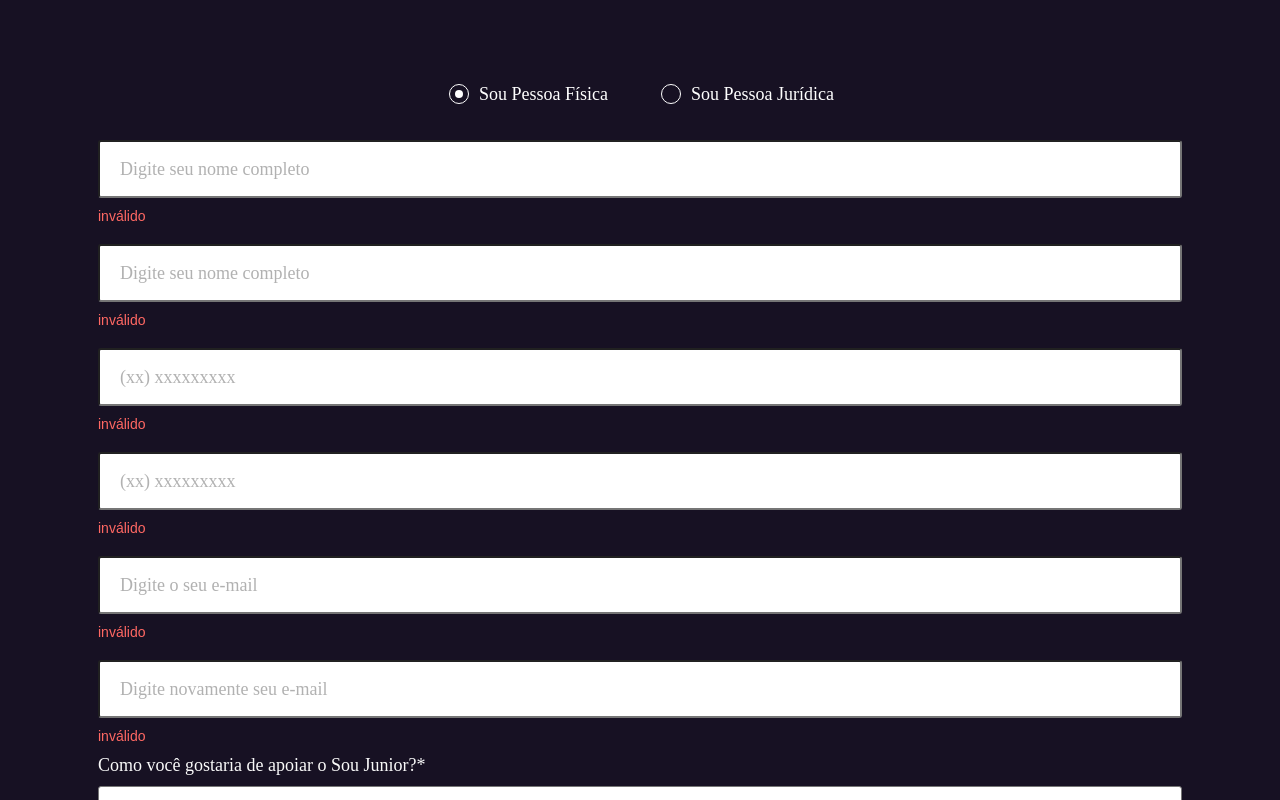
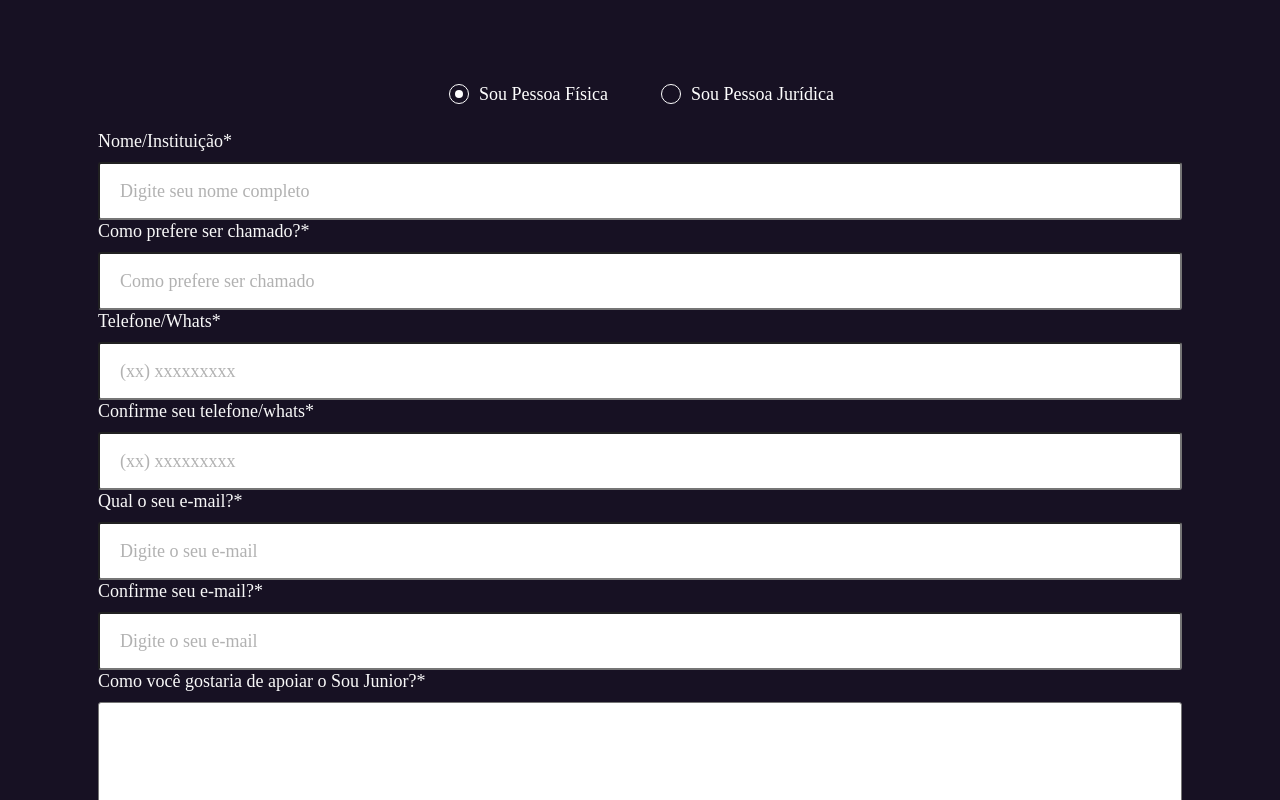
Before and after one commit to SouJunior/site-webapp, a Next.js app: page /apoiar in a window 1280 px wide. Shown: the part 760-1560 px from the top of the page. Built offline with nearby package versions, Linux system fonts and the light colour scheme; a web font is replaced by a local one.

Commit message:
Validação dos campos da página apoiador

```diff
--- a/components/Apoiador/index.jsx
+++ b/components/Apoiador/index.jsx
@@ -6,6 +6,115 @@ import Textarea from "../commons/Textarea";
 
 export const Apoiador = () => {
   const [radioOption, setRadioOption] = useState("Sou Pessoa Física");
+  const [name, setName] = useState("");
+  const [email, setEmail] = useState("");
+  const [message, setMessage] = useState("");
+  const [phone, setPhone] = useState("");
+  const [surname, setSurname] = useState("");
+  const [confirmEmail, setConfirmEmail] = useState("");
+  const [confirmPhone, setConfirmPhone] = useState("");
+  const [isNameValid, setIsNameValid] = useState(false);
+  const [isEmailValid, setIsEmailValid] = useState(false);
+  const [isTextValid, setIsTextValid] = useState(false);
+  const [isPhoneValid, setIsPhoneValid] = useState(false);
+  const [isSurnameValid, setIsSurnameValid] = useState(false);
+  const [isConfirmEmailValid, setIsConfirmEmailValid] = useState(false);
+  const [phoneTouched, setPhoneTouched] = useState(false);
+  const [nameTouched, setNameTouched] = useState(false);
+  const [emailTouched, setEmailTouched] = useState(false);
+  const [messageTouched, setMessageTouched] = useState(false);
+  const [surnameTouched, setSurnameTouched] = useState(false);
+  const [confirmEmailTouched, setConfirmEmailTouched] = useState(false);
+  const [confirmPhoneTouched, setConfirmPhoneTouched] = useState(false);
+
+  function handleNameChange(event) {
+    const newName = event.target.value;
+    setName(newName);
+    setNameTouched(true);
+    setIsNameValid(validateName(newName));
+  }
+
+  function handleSurnameChange(event) {
+    const newSurname = event.target.value;
+    setSurname(newSurname);
+    setSurnameTouched(true);
+    setIsSurnameValid(validateSurname(newSurname));
+  }
+
+  function handleEmailChange(event) {
+    const newEmail = event.target.value;
+    setEmail(newEmail);
+    setEmailTouched(true);
+    setIsEmailValid(validateEmail(newEmail));
+  }
+
+  function handleConfirmEmailChange(event) {
+    const newConfirmEmail = event.target.value;
+    setConfirmEmail(newConfirmEmail);
+    setConfirmEmailTouched(true);
+    setIsConfirmEmailValid(validateConfirmEmail(newConfirmEmail));
+  }
+
+  function handlePhoneChange(event) {
+    const newPhone = event.target.value;
+    setPhone(newPhone);
+    setPhoneTouched(true);
+    setIsPhoneValid(validatePhone(newPhone));
+  }
+
+  function handleConfirmPhoneChange(event) {
+    const newConfirmPhone = event.target.value;
+    setConfirmPhone(newConfirmPhone);
+    setConfirmPhoneTouched(validateConfirmPhone(newConfirmPhone));
+  }
+
+  function handleMessageChange(event) {
+    const newText = event.target.value;
+    setMessage(newText);
+    setMessageTouched(true);
+    setIsTextValid(validateMessage(newText));
+  }
+
+  function validateName(name) {
+    const nameRegex = /^[A-Za-zÀ-ÖØ-öø-ÿ\s]+$/;
+    return nameRegex.test(name);
+  }
+
+  function validateSurname(name) {
+    const nameRegex = /^[A-Za-zÀ-ÖØ-öø-ÿ\s]+$/;
+    return nameRegex.test(name);
+  }
+
+  function validateConfirmEmail(confirmEmail) {
+    return confirmEmail === email;
+  }
+
+  function validateEmail(email) {
+    const emailRegex = /^[^\s@]+@[^\s@]+\.[^\s@]+$/;
+    return emailRegex.test(email);
+  }
+
+  function validatePhone(phone) {
+    const phoneRegex = /^\(\d{2}\)\s\d{4,5}-\d{4}$/;
+    return phoneRegex.test(phone);
+  }
+
+  function validateConfirmPhone(confirmPhone) {
+    return confirmPhone === phone;
+  }
+
+  function handleSubmit(event) {
+    event.preventDefault();
+    if (isNameValid && isEmailValid && isTextValid && isPhoneValid) {
+      console.log(`Nome: ${name}`);
+      console.log(`Email: ${email}`);
+    }
+  }
+
+  function validateMessage(message) {
+    return message.trim() !== "";
+  }
+
   return (
     <>
       <section className={styles.ApoiadorSection}>
@@ -23,15 +132,21 @@ export const Apoiador = () => {
                 type="text"
                 text="Nome/Instituição*"
                 placeholder="Digite seu nome completo"
-                name="name"
+                label="Nome"
+                value={name}
+                onChange={handleNameChange}
+                isValid={!nameTouched || isNameValid}
               />
             </div>
             <div className={styles.labelInput}>
               <Input
                 type="text"
                 text="Como prefere ser chamado?*"
-                placeholder="Digite seu nome completo"
-                name="name"
+                placeholder="Como prefere ser chamado"
+                label="Surname"
+                value={surname}
+                onChange={handleSurnameChange}
+                isValid={!surnameTouched || isSurnameValid}
               />
             </div>
 
@@ -40,16 +155,24 @@ export const Apoiador = () => {
                 type="text"
                 text="Telefone/Whats*"
                 placeholder="(xx) xxxxxxxxx"
-                name="name"
+                label="Telefone (com DDD)"
+                value={phone}
+                onChange={handlePhoneChange}
+                isValid={!phoneTouched || validatePhone(phone)}
               />
             </div>
 
             <div className={styles.labelInput}>
               <Input
-                type="text"
                 text="Confirme seu telefone/whats*"
+                label="Confirmar Telefone"
+                type="tel"
                 placeholder="(xx) xxxxxxxxx"
-                name="name"
+                value={confirmPhone}
+                onChange={handleConfirmPhoneChange}
+                isValid={
+                  confirmPhone === "" || validateConfirmPhone(confirmPhone)
+                }
               />
             </div>
 
@@ -58,7 +181,10 @@ export const Apoiador = () => {
                 type="email"
                 text="Qual o seu e-mail?*"
                 placeholder="Digite o seu e-mail"
-                name="email"
+                label="E-mail"
+                value={email}
+                onChange={handleEmailChange}
+                isValid={!emailTouched || isEmailValid}
               />
             </div>
 
@@ -66,14 +192,20 @@ export const Apoiador = () => {
               <Input
                 type="email"
                 text="Confirme seu e-mail?*"
-                placeholder="Digite novamente seu e-mail"
-                name="email"
+                label="Confirmar Email"
+                placeholder="Digite o seu e-mail"
+                value={confirmEmail}
+                onChange={handleConfirmEmailChange}
+                isValid={!confirmEmailTouched || isConfirmEmailValid}
               />
             </div>
 
             <div className={styles.area}>
               <Textarea
                 name="description"
+                value={message}
+                isValid={!messageTouched || validateMessage(message)}
+                onChange={handleMessageChange}
                 text="Como você gostaria de apoiar o Sou Junior?*"
               />
 
--- a/components/commons/Input/index.jsx
+++ b/components/commons/Input/index.jsx
@@ -1,12 +1,20 @@
 import React, { useState } from "react";
 import styles from "./Input.module.css";
 
-const Input = ({ type, label, placeholder, value, onChange, isValid }) => {
+const Input = ({
+  type,
+  label,
+  placeholder,
+  value,
+  onChange,
+  isValid,
+  text,
+}) => {
   const [,] = useState();
 
   return (
     <div className={styles.formControl}>
-      <label htmlFor={label}>{label}</label>
+      <label htmlFor={label}>{text}</label>
       <input
         type={type}
         name={label}
```
